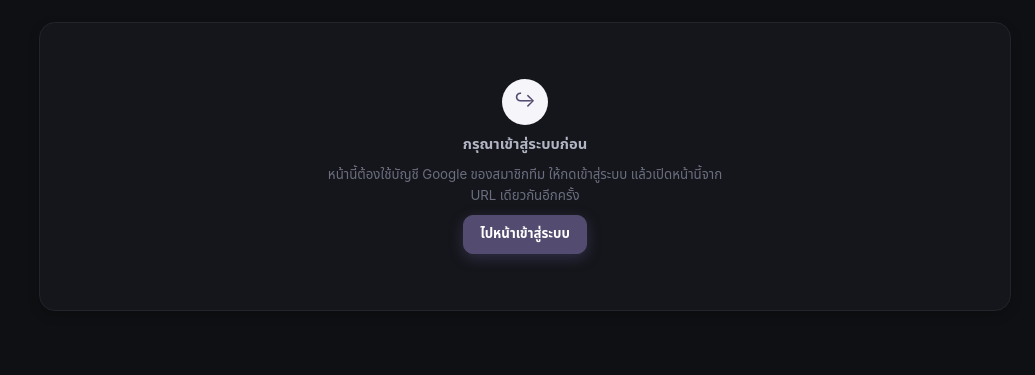
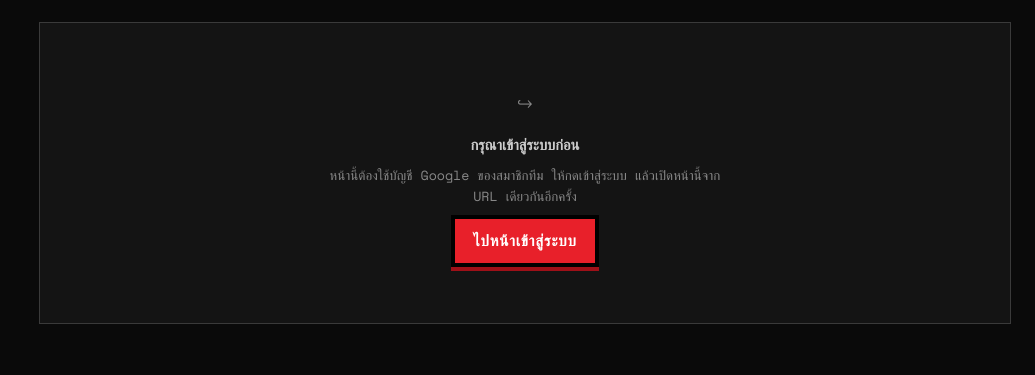
Before and after one commit to beemkung2922-eng/cont-graphic-design, a website with bundled scripts: page task.html in a window 1280 px wide. Shown: the whole page, without its empty margins (245-1280 px from the left). Built offline with nearby package versions, Linux system fonts and the light colour scheme; a web font is replaced by a local one.

Commit message:
feat(tokens): add pixel arcade design tokens and block shadows

```diff
--- a/css/style.css
+++ b/css/style.css
@@ -6,84 +6,75 @@
    ========================================================================== */
 
 :root {
-  /* --- Brand Primary (85%) จาก CI แบรนด์ KKP x CONT --- */
-  --legacy-purple: #594f74;           /* WEB: #594F74 | RGB: 89, 79, 116 */
-  --royal-purple: #615b99;            /* WEB: #615B99 | RGB: 97, 91, 153 */
-  --grandeur-grey: #adacb9;           /* WEB: #ADACB9 | PANTONE 7543C */
-  --grandeur-grey-lite: #e7e7ed;      /* WEB: #E7E7ED | PANTONE 7541C */
-
-  /* --- โทนสีหลักประจำระบบ (KKP Brand / Purple) --- */
-  --kkp-purple: #544c70;              /* สีหลัก (Primary): ปุ่มกด, แถบสถานะ Active, หัวข้อหลัก */
-  --kkp-purple-royal: #615b99;        /* Royal Purple Accent */
-  --kkp-purple-deep: #3f3a56;         /* สีม่วงเข้ม: พื้นหลังฝั่ง Hero หน้า Login, แถบนำทางด้านข้าง */
-  --kkp-purple-soft: #6e6790;         /* สีม่วงนุ่ม: ใช้ตอน Hover หรือสถานะรอง */
-  --purple-300: #bdb7d1;              /* เส้นขอบเวลา Hover หรือโฟกัส */
-  --purple-200: #d9d5e6;              /* เส้นขอบปุ่ม Preset / Badge */
-  --purple-100: #eceaf3;              /* พื้นหลัง Chip ป้ายสถานะม่วง */
-  --purple-50: #f6f5f9;               /* พื้นหลังไฮไลต์จางๆ */
-  --royal-purple: #544c70;
-  --legacy-purple: #3f3a56;
-
-  /* --- Brand Secondary (15% Accents) --- */
-  --accent-cyan: #00A3D9;             /* Cyan / Turquoise */
-  --accent-magenta: #E6007E;          /* Magenta / Hot Pink */
-  --accent-orange: #F05A28;           /* Vibrant Orange */
-  --accent-lime: #8DC63F;             /* Lime Green */
-  --accent-violet: #7F00FF;           /* Electric Violet */
-  --accent-slate: #3D3550;            /* Dark Grey Purple */
-  --accent-mint: #00F0B5;             /* Mint Neon */
-  --accent-navy: #112347;             /* Dark Navy Blue */
-
-  /* --- Workflow Status Colors (Mapped to CI) --- */
-  --status-brief: #ADACB9;            /* รอรับบรีฟ: Grandeur Grey */
-  --status-drafting: #615B99;         /* กำลังดราฟต์: Royal Purple */
-  --status-review: #F05A28;           /* รอคอมเมนต์: Brand Orange */
-  --status-revision: #E6007E;         /* แก้ไขงาน: Brand Magenta */
-  --status-completed: #8DC63F;        /* ส่งมอบสำเร็จ: Brand Lime Green */
-
-  /* --- Neutral & Surface (UrbanRail Industrial Theme) --- */
-  --ink-900: #f1f2f6;
-  --ink-800: #d6d8e1;
-  --ink-700: #b1b5c4;
-  --ink-600: #8c90a1;
-  --ink-500: #6a6e7f;
-  --ink-400: #515463;
-  --ink-300: #383a45;
-  --ink-200: #26272f;
-  --line: #22242c;                    /* Control board borders */
-  --line-strong: #323541;             /* Metallic borders */
-  --bg: #0f1013;                      /* Deep Charcoal Control Board Background */
-  --surface: #15161b;                 /* Module Panel */
-  --surface-alt: #1a1b22;             /* Secondary Panel / Slits */
-
-  /* --- Semantic Accents & Status --- */
-  --ok: #10b981;                      /* Green Operational */
-  --ok-bg: rgba(16, 185, 129, 0.12);
-  --ok-line: rgba(16, 185, 129, 0.25);
-  --warn: #e59324;                    /* Amber Alert / Train Yellow */
-  --warn-bg: rgba(229, 147, 36, 0.12);
-  --warn-line: rgba(229, 147, 36, 0.25);
-  --danger: #ef4444;                  /* Red Cancelled */
-  --danger-bg: rgba(239, 68, 68, 0.12);
-  --danger-line: rgba(239, 68, 68, 0.25);
-  --info: #00A3D9;                    /* Cyan */
-  --info-bg: rgba(0, 163, 217, 0.12);
-  --info-line: rgba(0, 163, 217, 0.25);
-
-
-  /* --- Layout --- */
+  /* --- NEO-RETRO PIXEL ARCADE TOKENS (Strict Specification) --- */
+  --ink: #0A0A0A;
+  --ink-2: #141414;
+  --cream: #F5ECD2;
+  --line: #3A3A3A;
+  --red: #E8202A;
+  --red-dark: #9E1018;
+  --cyan: #19C3EB;
+  --cyan-dark: #0B7FA0;
+  --yellow: #FFC61A;
+  --yellow-dark: #B58300;
+  --green: #2BD14B;
+  --green-dark: #198c30;
+  --blue: #2F6BFF;
+  --blue-dark: #1643af;
+  --purple: #8B4DFF;
+  --purple-dark: #5824b8;
+  --text-on-dark: #F2F2F2;
+  --text-dim: #A8A8A8;
+  --px: 4px;
+
+  /* Typography */
+  --font-pixel: "Pixelify Sans", "Press Start 2P", monospace;
+  --font-mono: "Space Mono", "VT323", monospace;
+  --font-thai: "IBM Plex Sans Thai", "Sarabun", sans-serif;
+  --font: "Space Mono", "IBM Plex Sans Thai", monospace;
+
+  /* Mapped Framework Colors */
+  --bg: var(--ink);
+  --surface: var(--ink-2);
+  --surface-alt: #1a1a1a;
+  --ink-900: var(--text-on-dark);
+  --ink-800: #e2e2e2;
+  --ink-700: #cccccc;
+  --ink-600: var(--text-dim);
+  --ink-500: #888888;
+  --ink-400: #666666;
+  --ink-300: #444444;
+  --ink-200: #2a2a2a;
+
+  --ok: var(--green);
+  --warn: var(--yellow);
+  --danger: var(--red);
+  --info: var(--cyan);
+
   --sidebar-w: 260px;
-  --topbar-h: 70px;
-  --radius-sm: 8px;
-  --radius: 16px;
-  --radius-lg: 20px;
-  --shadow-xs: 0 4px 12px rgba(0, 0, 0, 0.2);
-  --shadow-sm: 0 6px 16px rgba(0, 0, 0, 0.3);
-  --shadow-md: 0 8px 24px rgba(0, 0, 0, 0.4);
-  --shadow-lg: 0 12px 32px rgba(0, 0, 0, 0.5);
-
-  --font: "IBM Plex Sans Thai", "Noto Sans Thai", "IBM Plex Sans", -apple-system,
-    BlinkMacSystemFont, "Segoe UI", sans-serif;
+  --topbar-h: 84px;
+  --radius-sm: 0px;
+  --radius: 0px;
+  --radius-lg: 0px;
+
+  /* Block Shadow System (No blur shadows) */
+  --shadow-block-red: 0 var(--px) 0 var(--red-dark);
+  --shadow-block-cyan: 0 var(--px) 0 var(--cyan-dark);
+  --shadow-block-yellow: 0 var(--px) 0 var(--yellow-dark);
+  --shadow-block-dark: 0 var(--px) 0 #000000;
+}
+
+/* Hard pixel rendering */
+img, svg.pixel-art {
+  image-rendering: pixelated;
+  image-rendering: crisp-edges;
+}
+
+h1, h2, h3, .pixel-font {
+  font-family: var(--font-pixel);
+  -webkit-font-smoothing: none;
+  text-transform: uppercase;
+  letter-spacing: 0.04em;
 }
 
 /* ---------------------------------------------------------------- Reset -- */
@@ -599,53 +590,99 @@ img { max-width: 100%; }
 }
 
 /* -------------------------------------------------------------- Buttons -- */
+/* -------------------------------------------------------------- Buttons (Pixel Arcade) -- */
 .btn {
   display: inline-flex;
   align-items: center;
   justify-content: center;
-  gap: 7px;
-  border-radius: 10px;
-  border: 1px solid transparent;
-  padding: 8px 16px;
-  font-size: 0.83rem;
-  font-weight: 600;
+  gap: 8px;
+  border-radius: 0px;
+  border: var(--px) solid #000000;
+  padding: 10px 18px;
+  font-family: var(--font-pixel);
+  font-size: 0.95rem;
+  letter-spacing: 0.05em;
+  text-transform: uppercase;
+  font-weight: 700;
   cursor: pointer;
-  transition: all 0.15s cubic-bezier(0.16, 1, 0.3, 1);
-  background: #17181f;
-  color: #eae8f2;
-  border-color: #2b2c37;
+  background: var(--ink-2);
+  color: var(--text-on-dark);
+  box-shadow: 0 var(--px) 0 #000000;
+  transition: transform 60ms ease, box-shadow 60ms ease;
   white-space: nowrap;
-}
-
-.btn:hover { background: #232532; border-color: #383a4c; color: #fff; }
-
-.btn-primary {
-  background: var(--royal-purple);
-  border-color: var(--royal-purple);
-  color: #fff;
-  box-shadow: 0 4px 14px rgba(97, 91, 153, 0.35);
-}
-
-.btn-primary:hover {
-  background: #736cb4;
-  border-color: #736cb4;
-  color: #fff;
-  transform: translateY(-1px);
-}
-
-.btn-success { background: var(--ok); border-color: var(--ok); color: #0a0910; }
-.btn-success:hover { background: #1affa3; border-color: #1affa3; }
-
-.btn-danger { background: rgba(230,0,126,0.1); border-color: rgba(230,0,126,0.3); color: #ff3399; }
-.btn-danger:hover { background: #e6007e; border-color: #e6007e; color: #fff; }
-
-.btn-ghost { background: transparent; border-color: transparent; color: #8b8f9e; }
-.btn-ghost:hover { background: rgba(255, 255, 255, 0.05); color: #fff; }
-
-.btn-sm { padding: 5px 12px; font-size: 0.76rem; border-radius: 8px; }
-.btn-xs { padding: 3px 8px; font-size: 0.72rem; border-radius: 7px; }
+  user-select: none;
+}
+
+.btn:hover {
+  transform: translateY(-2px);
+  box-shadow: 0 calc(var(--px) + 2px) 0 #000000;
+  color: #ffffff;
+}
+
+.btn:active {
+  transform: translateY(var(--px));
+  box-shadow: 0 0 0 #000000;
+}
+
+.btn:focus-visible {
+  outline: 3px solid var(--yellow);
+  outline-offset: 2px;
+}
+
+.btn-primary, .btn-red {
+  background: var(--red);
+  color: #ffffff;
+  border-color: #000000;
+  box-shadow: 0 var(--px) 0 var(--red-dark);
+}
+.btn-primary:hover, .btn-red:hover {
+  background: #ff3b45;
+  box-shadow: 0 calc(var(--px) + 2px) 0 var(--red-dark);
+}
+
+.btn-secondary, .btn-cyan {
+  background: var(--cyan);
+  color: #000000;
+  border-color: #000000;
+  box-shadow: 0 var(--px) 0 var(--cyan-dark);
+}
+.btn-secondary:hover, .btn-cyan:hover {
+  background: #4de0ff;
+  box-shadow: 0 calc(var(--px) + 2px) 0 var(--cyan-dark);
+}
+
+.btn-yellow {
+  background: var(--yellow);
+  color: #000000;
+  border-color: #000000;
+  box-shadow: 0 var(--px) 0 var(--yellow-dark);
+}
+.btn-yellow:hover {
+  background: #ffd64d;
+}
+
+.btn-ghost {
+  background: transparent;
+  border: var(--px) solid var(--line);
+  color: var(--text-dim);
+  box-shadow: none;
+}
+.btn-ghost:hover {
+  background: var(--ink-2);
+  color: var(--text-on-dark);
+  border-color: #ffffff;
+}
+
+.btn-sm { padding: 6px 12px; font-size: 0.82rem; }
+.btn-lg { padding: 14px 24px; font-size: 1.15rem; }
 .btn-block { width: 100%; }
-.btn[disabled], .btn.is-disabled { opacity: 0.55; cursor: not-allowed; }
+.btn[disabled], .btn.is-disabled {
+  opacity: 0.45;
+  cursor: not-allowed;
+  transform: none !important;
+  box-shadow: none !important;
+  filter: grayscale(1);
+}
 
 .btn-group { display: inline-flex; gap: 6px; flex-wrap: wrap; }
 
```
